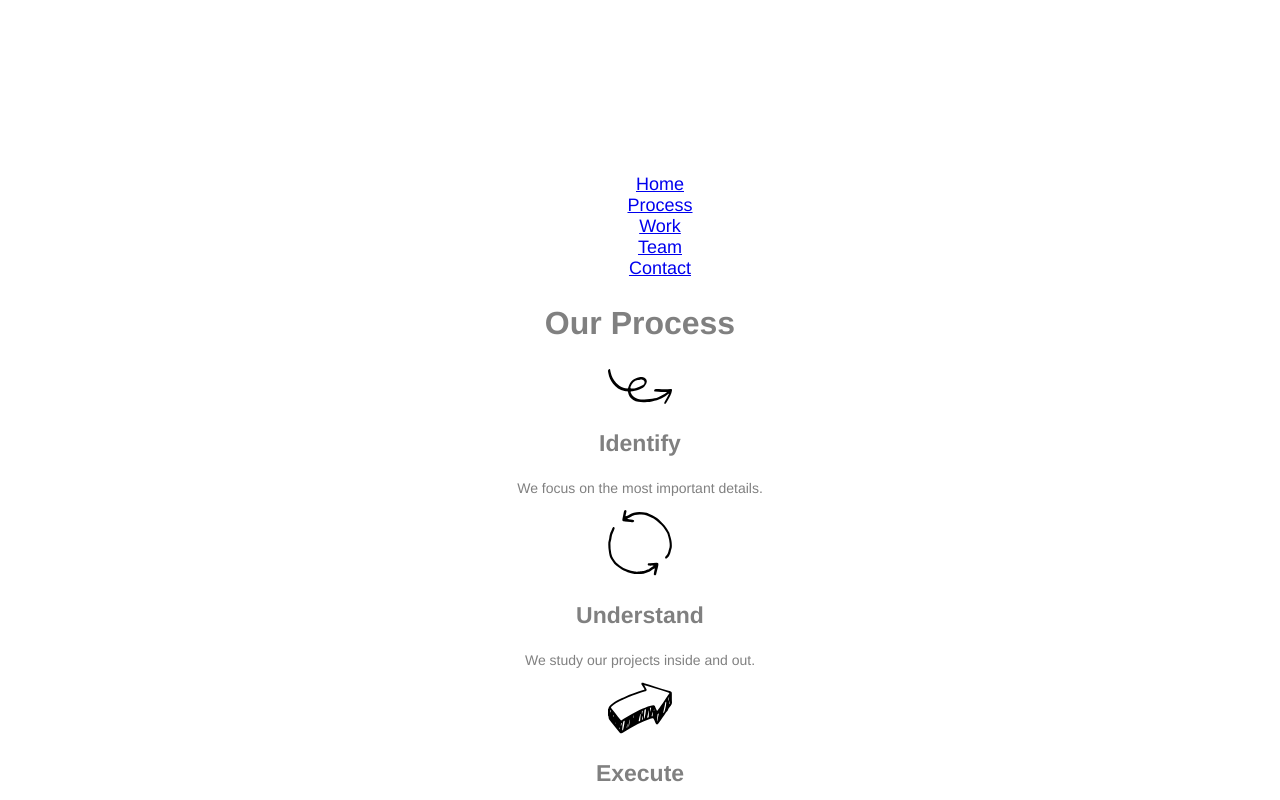
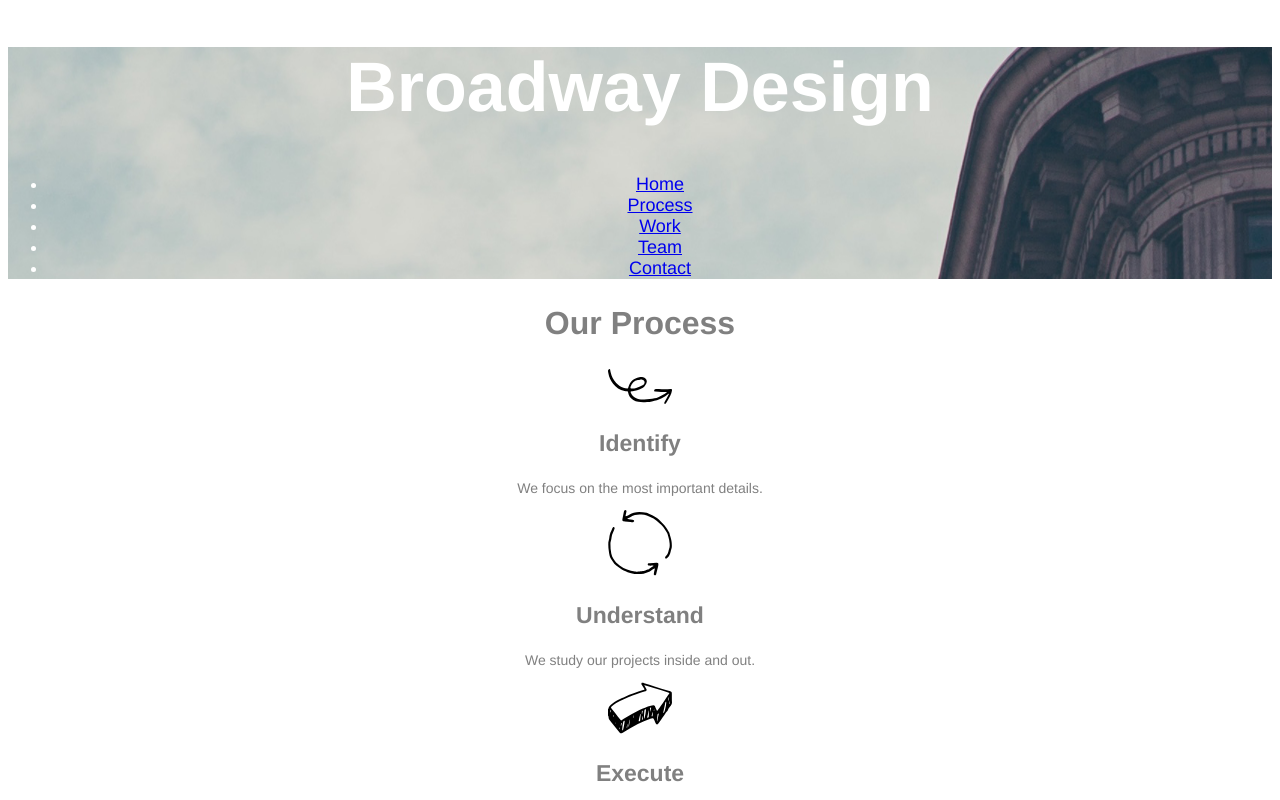
Before and after one commit to pollysiegel/broadway, a plain HTML site: page index.html in a window 1280 px wide. Shown: the top 800 px of the page. Drawn offline with Linux system fonts and the light colour scheme.

Commit message:
fix image path

```diff
--- a/resources/css/styles.css
+++ b/resources/css/styles.css
@@ -8,7 +8,7 @@ main {
 }
 
 header {
-  background-image: url("./resources/images/the-flatiron-building.png");
+  background-image: url("/broadway/resources/images/the-flatiron-building.png");
   color: white;
   font-size: 18px;
 }
```
